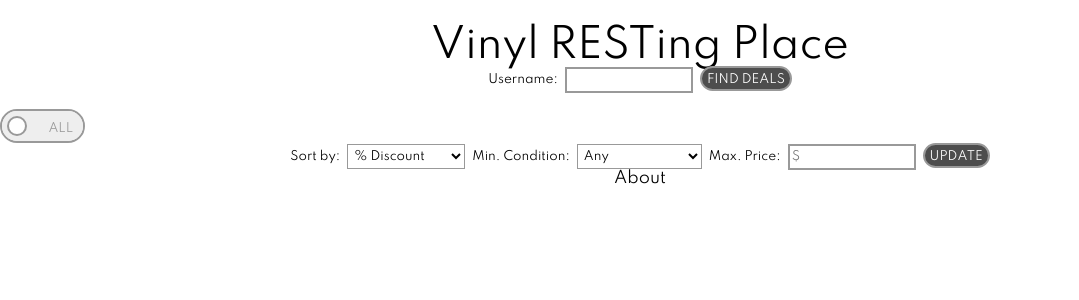
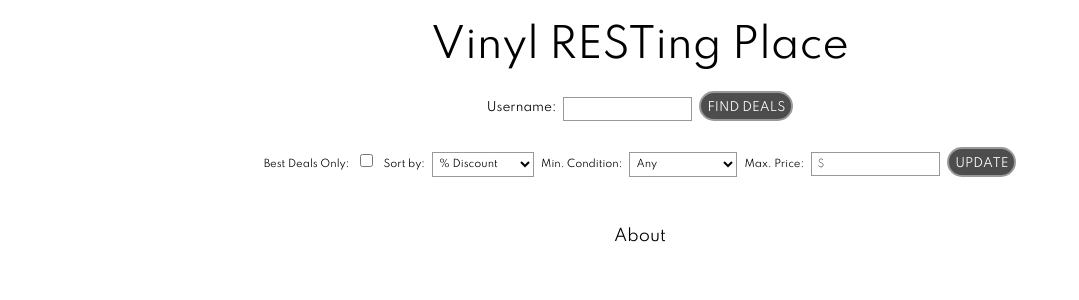
Before and after one commit to Our-Vinyl-Project/Vinyl-Project-FE, a React app: page / in a window 1280 px wide. Shown: the top 300 px of the page, without its empty margins (0-1079 px from the left). Built offline with nearby package versions, Linux system fonts and the light colour scheme.

Commit message:
more homepage styling

```diff
--- a/src/components/App.css
+++ b/src/components/App.css
@@ -22,12 +22,15 @@ h3 {
 
 p {
   font-size: 12px;
+  max-width: 200px;
 }
 
 ul {
   list-style: none;
   display: flex;
   flex-wrap: wrap;
+  justify-content: center;
+  margin: 2% 10%;
 }
 
 li {
@@ -42,3 +45,7 @@ a {
   text-decoration: none;
   color: black;
 }
+
+footer {
+  margin-top: 2%
+}
--- a/src/components/homepage/Controls.css
+++ b/src/components/homepage/Controls.css
@@ -3,32 +3,27 @@ label.username {
   font-size: 12px;
 }
 
-label.sortby {
-  margin: auto 7px;
-  font-size: 12px;
+.usernamesearch {
+  margin: 2% auto;
 }
 
-label.mincondition {
+label.bestdeals, label.sortby, label.mincondition, label.maxprice {
   margin: auto 7px;
-  font-size: 12px;
+  font-size: 10px;
 }
 
-label.maxprice {
-  margin: auto 7px;
-  font-size: 12px;
-}
-
-input[type=number], input[type=text] {
+input[type=text] {
+  padding-left: 5px;
   font-family: 'Spartan';
-  font-size: 12px;
+  font-size: 10px;
   width: 120px;
-  border: 2px solid #999999;
+  border: 1px solid #999999;
   height: 20px;
 }
 
 select {
   font-family: 'Spartan';
-  font-size: 12px;
+  font-size: 10px;
   background-color: white;
   border: 1px solid #999999;
   height: 25px;
@@ -38,13 +33,13 @@ select {
 button {
   font-family: 'Spartan';
   margin: auto 7px;
-  padding: 5px;
+  padding-top: 5px;
   font-size: 12px;
   background-color:  #4D4D4D;
   color: white;
   border: 2px solid #999999;
   border-radius: 20px;
-  height: 25px;
+  height: 30px;
 
   &:hover {
     background-color: #EEEEEE;
@@ -53,61 +48,3 @@ button {
 
   }
 }
-
-.onoffswitch {
-  position: relative; width: 85px;
-  -webkit-user-select:none; -moz-user-select:none; -ms-user-select: none;
-}
-
-.onoffswitchcheckbox {
-  display: none;
-}
-
-.onoffswitchlabel {
-  display: block; overflow: hidden; cursor: pointer;
-  border: 2px solid #999999; border-radius: 20px;
-}
-
-.onoffswitchinner {
-  display: block; width: 200%; margin-left: -100%;
-  transition: margin 0.3s ease-in 0s;
-}
-
-.onoffswitchinner:before, .onoffswitchinner:after {
-  display: block; float: left; width: 50%; height: 30px; padding: 0; line-height: 35px;
-  font-size: 12px; color: white; font-family: 'Spartan';
-  box-sizing: border-box;
-}
-
-.onoffswitchinner:before {
-  content: "BEST";
-  font-family: 'Spartan';
-  padding-left: 10px;
-  background-color: #4D4D4D; color: #FFFFFF;
-  text-align: left;
-}
-
-.onoffswitchinner:after {
-  content: "ALL";
-  font-family: 'Spartan';
-  padding-right: 10px;
-  background-color: #EEEEEE; color: #999999;
-  text-align: right;
-}
-
-.onoffswitchswitch {
-  display: block; width: 16px; margin: 7px;
-  background: #FFFFFF;
-  position: absolute; top: 0; bottom: 0;
-  right: 51px;
-  border: 2px solid #999999; border-radius: 20px;
-  transition: all 0.3s ease-in 0s;
-}
-
-.onoffswitchcheckbox:checked + .onoffswitchlabel .onoffswitchinner {
-  margin-left: 0;
-}
-
-.onoffswitchcheckbox:checked + .onoffswitchlabel .onoffswitchswitch {
-  right: 0px;
-}
--- a/src/components/homepage/Controls.js
+++ b/src/components/homepage/Controls.js
@@ -1,6 +1,5 @@
 import React, { useState } from 'react';
 import { useDispatch } from 'react-redux';
-import { getWants } from '../../data/actions/wantActions';
 import setControls from '../../data/actions/controlActions';
 import styles from './Controls.css';
 
@@ -8,12 +7,7 @@ const Controls = () => {
   const [sortType, setSortType] = useState('');
   const [condition, setCondition] = useState('');
   const [maxPrice, setMaxPrice] = useState('');
-  const [user, setUser] = useState('');
   const dispatch = useDispatch();
-
-  const handleClick = () => {
-    dispatch(getWants(user));
-  };
 
   const handleSubmit = (event) => {
     event.preventDefault();
@@ -22,20 +16,10 @@ const Controls = () => {
 
   return (
     <>
-      <label className={styles.username}>Username:</label>
-      <input value={user} onChange={({ target }) => setUser(target.value)} type="text"></input>
-      <button onClick={handleClick}>FIND DEALS</button>
-      <br/><br/>
-
+      <div className={styles.controls}>
         <form onSubmit={handleSubmit}>
 
-        <div className={styles.onoffswitch}>
-          <input type="checkbox" name="onoffswitch" className={styles.onoffswitchcheckbox} id="myonoffswitch"/>
-          <label className={styles.onoffswitchlabel} htmlFor="myonoffswitch">
-            <span className={styles.onoffswitchinner}></span>
-            <span className={styles.onoffswitchswitch}></span>
-          </label>
-        </div>
+          <label className={styles.bestdeals}>Best Deals Only:</label><input type="checkbox"/>
 
           <label className={styles.sortby}>Sort by:</label>
           <select onChange={({ target }) => setSortType(target.value)} >
@@ -58,9 +42,10 @@ const Controls = () => {
           </select>
 
           <label className={styles.maxprice}>Max. Price:</label>
-        <input type="number" placeholder="$" onChange={({ target }) => setMaxPrice(target.value)}/>
+          <input type="text" placeholder="$" onChange={({ target }) => setMaxPrice(target.value)}/>
           <button>UPDATE</button>
         </form>
+      </div>
     </>
 
   );
--- a/src/components/homepage/Homepage.css
+++ /dev/null
@@ -1,5 +0,0 @@
-@import url('https://fonts.googleapis.com/css?family=Spartan&display=swap');
-
-h1 {
-  font-family: 'Spartan', ;
-}
--- a/src/components/homepage/Homepage.js
+++ b/src/components/homepage/Homepage.js
@@ -2,9 +2,9 @@ import React from 'react';
 import { useSelector } from 'react-redux';
 import { selectSaleItems } from '../../data/selectors/saleItemSelector';
 import { controlsSelector } from '../../data/selectors/controlsSelector';
+import Search from './Search';
 import Controls from './Controls';
 import SalesList from '../sale/SalesList';
-import styles from './Homepage.css';
 function Homepage() {
   const { sortType, condition, maxPrice } = useSelector(controlsSelector);
 
@@ -13,13 +13,14 @@ function Homepage() {
   if(!wants){
     return (
       <div>
-        <Controls />
+        <Search />
       </div>
     );
   }
 
   return (
     <div>
+      <Search />
       <Controls />
       <SalesList wants={wants} />
     </div>
--- /dev/null
+++ b/src/components/homepage/Search.js
@@ -0,0 +1,26 @@
+import React, { useState } from 'react';
+import { useDispatch } from 'react-redux';
+import { getWants } from '../../data/actions/wantActions';
+import styles from './Controls.css';
+
+const Search = () => {
+  const [user, setUser] = useState('');
+  const dispatch = useDispatch();
+
+  const handleClick = () => {
+    dispatch(getWants(user));
+  };
+
+  return (
+    <>
+      <div className={styles.usernamesearch}>
+        <label className={styles.username}>Username:</label>
+        <input value={user} onChange={({ target }) => setUser(target.value)} type="text"></input>
+        <button onClick={handleClick}>FIND DEALS</button>
+      </div>
+    </>
+  );
+
+};
+
+export default Search;
```
Lines whose indentation alone changed are shown as unchanged.
